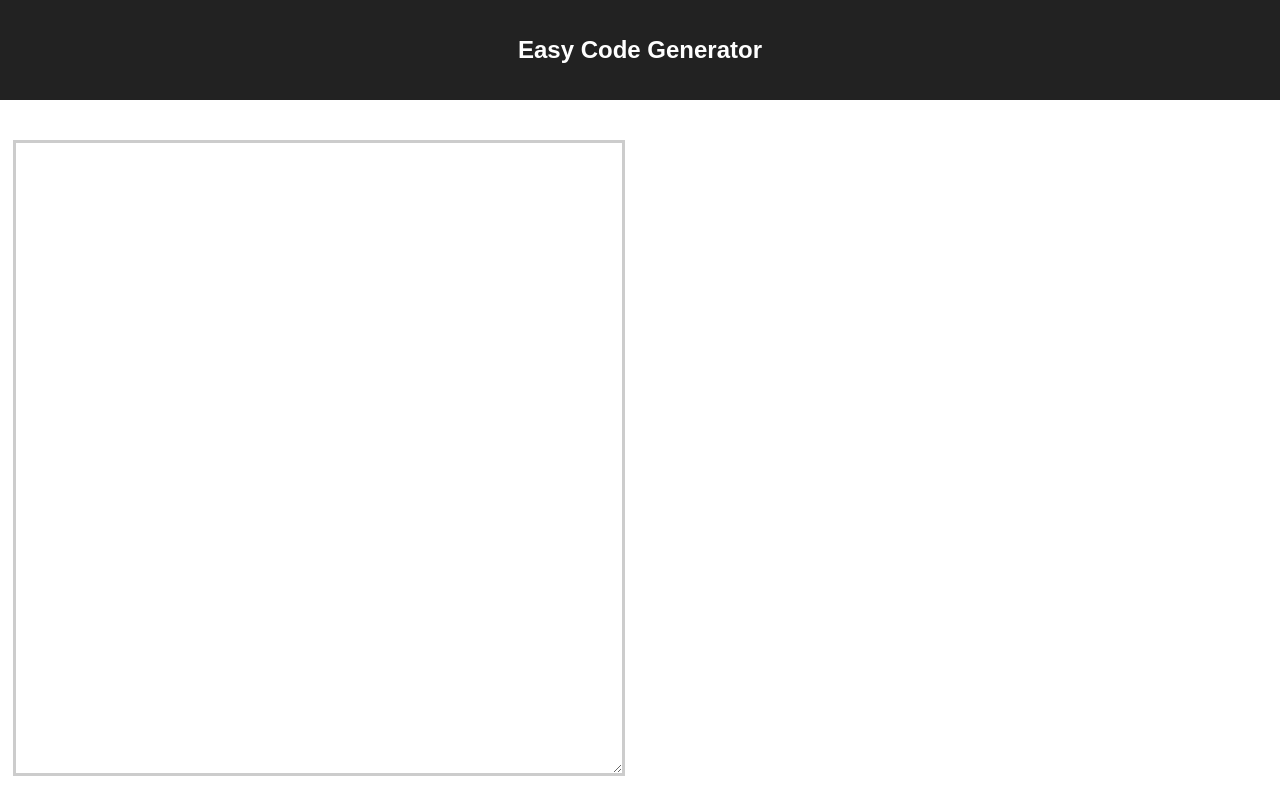
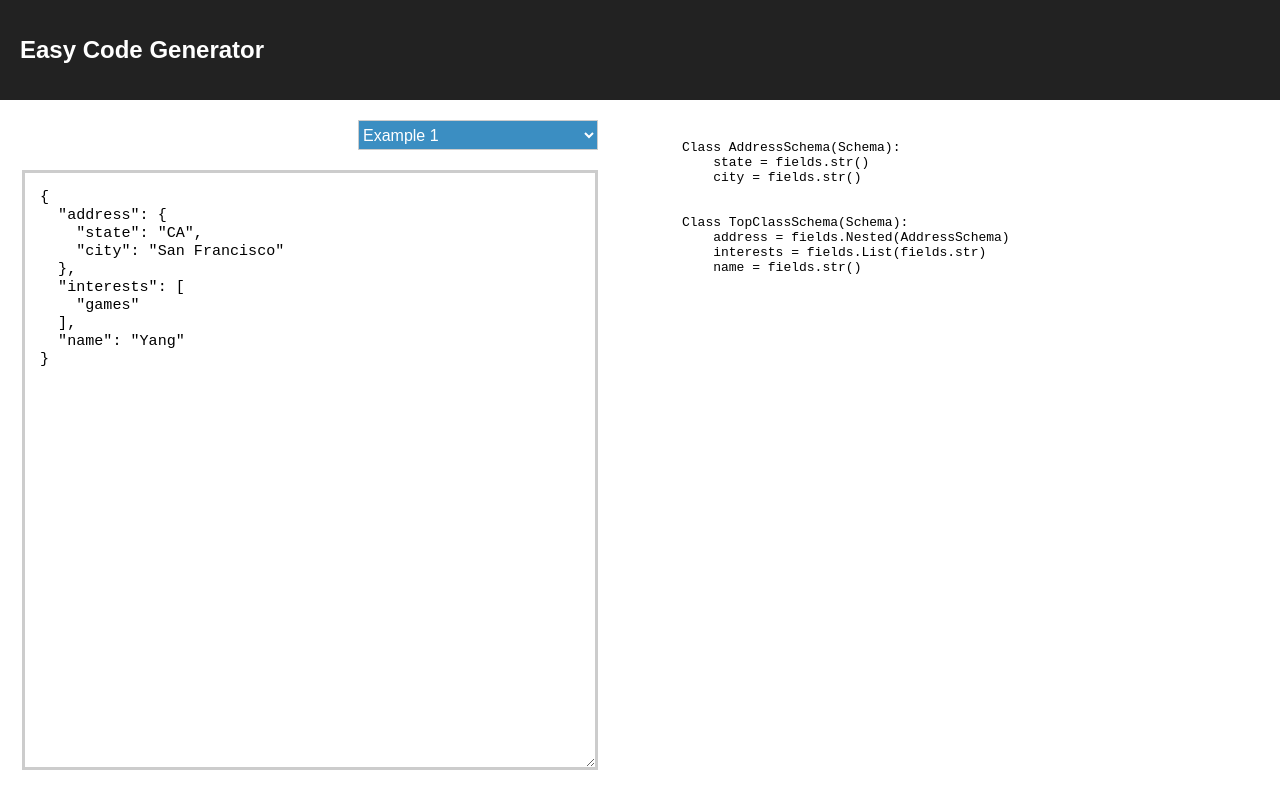
Before and after one commit to zhy0216/EZGEN, a React (Create React App) app: page / in a window 1280 px wide. Built offline with nearby package versions, Linux system fonts and the light colour scheme.

Commit message:
add an example

```diff
--- a/src/App.css
+++ b/src/App.css
@@ -1,6 +1,3 @@
-.App {
-  text-align: center;
-}
 
 .App-header {
   background-color: #222;
@@ -19,14 +16,34 @@
     justify-content: space-around;
 }
 
+
 .App-input {
     width: 45%;
-    margin-top: 40px;
-	height: 600px;
+    margin-top: 20px;
+}
+
+.App-input select{
+    background-color: #3b8ec2;
+    float:right;
+    height: 30px;
+    width: 240px;
+    border: 1px solid #ccc;
+    font-size: 16px;
+    color: #fff;
+    margin-bottom: 20px;
+    box-sizing: border-box;
+}
+
+.App-input textarea{
+    display: block;
+    width: 100%;
+    height: 600px;
 	border: 3px solid #cccccc;
     font-size: 1.16em;
 	padding: 15px;
+    box-sizing: border-box;
 }
+
 .App-output {
     width: 45%;
     margin-top: 40px;
--- a/src/App.js
+++ b/src/App.js
@@ -2,11 +2,45 @@ import React, { Component } from 'react';
 import './App.css';
 import {EZen} from "./EZen";
 
+
+const EXAMPLE1 = `{
+  "address": {
+    "state": "CA",
+    "city": "San Francisco"
+  },
+  "interests": [
+    "games"
+  ],
+  "name": "Yang"
+}`;
+
 class AppInput extends React.Component {
+    constructor(props){
+        super(props);
+        this.state = {
+            value: EXAMPLE1
+        }
+    };
 
-    render(){
-      return <textarea className="App-input" onChange={this.props.onChange}></textarea>;
+
+
+    handleChange(event) {
+        const newJson = event.target.value;
+        this.setState({value: newJson});
+        this.props.callbackJson(newJson);
     }
+
+
+    render() {
+        return (<div className="App-input">
+            <select onChange={this.handleChange.bind(this)} name="text">
+                <option value={EXAMPLE1}>Example 1</option>
+                <option value={EXAMPLE1}>Example 2</option>
+                <option value={EXAMPLE1}>Example 3</option>
+            </select>
+            <textarea onChange={this.handleChange.bind(this)} value={this.state.value}></textarea>
+        </div>);
+    };
 }
 
 class AppOutput extends React.Component {
@@ -20,16 +54,19 @@ class AppOutput extends React.Component {
 class App extends Component {
     constructor(props) {
         super(props);
+        this.ezen = new EZen();
+        const newJson = JSON.parse(EXAMPLE1);
+        this.ezen.generateTypes(newJson);
+        let data = this.ezen.outputMarshMallow();
         this.state = {
-            json: "",
-            data: ""
+            json: EXAMPLE1,
+            data: data,
         };
-        this.ezen = new EZen();
+
 
     }
 
-    inputJson(event) {
-        let newString = event.target.value;
+    callbackJson(newString) {
         let newJson = null;
         try{
             newJson = JSON.parse(newString);
@@ -58,7 +95,7 @@ class App extends Component {
                     <h1 className="App-title">Easy Code Generator</h1>
                 </header>
                 <div className="App-body">
-                    <AppInput onChange={this.inputJson.bind(this)} />
+                    <AppInput callbackJson={this.callbackJson.bind(this)} />
                     <AppOutput data={this.state.data}/>
                 </div>
             </div>
--- a/src/EZen.js
+++ b/src/EZen.js
@@ -141,7 +141,7 @@ export class EZen{
         if(type instanceof AtomType){
             return `${keyname} = fields.${type}()`
         }else if(type instanceof ListType){
-            return `${keyname} = fields.List(fields.${type})`
+            return `${keyname} = fields.List(fields.${type.elementType})`
         }else if(type instanceof DictType){
             return `${keyname} = fields.Nested(${type.getClassifyName()}Schema)`
         }
@@ -154,7 +154,7 @@ export class EZen{
         let lines = [];
         for(const type of this.result){
             if(type instanceof DictType) {
-                lines.push(`Class ${type.getClassifyName()}Schema:`);
+                lines.push(`Class ${type.getClassifyName()}Schema(Schema):`);
                 console.log(type);
                 Object.keys(type.typeDict).forEach((key) => {
                     lines.push("    " + this._outputMarshMallowCoulmn(key, type.typeDict[key]));
```
